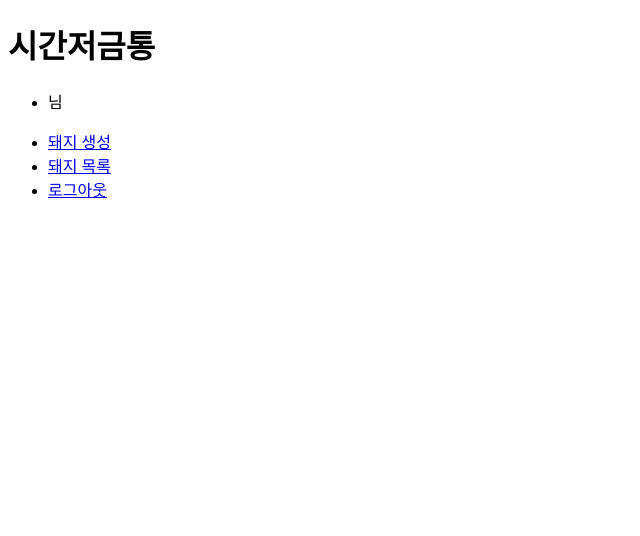
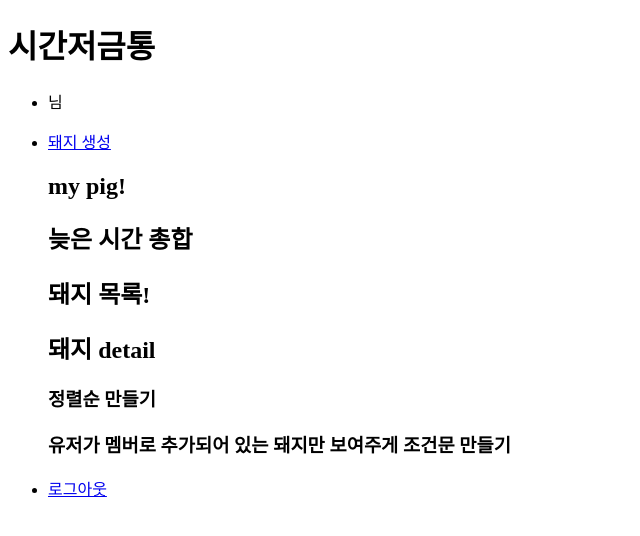
Before and after one commit to HaYoonsoo/onejo, a Django app: page / in a window 1280 px wide. Shown: the top 536 px of the page, without its empty margins (0-640 px from the left). Run offline with Django 4.2, Linux system fonts and the light colour scheme; the visitor is signed in with stand-in values (Sample User, id 1); data that the repository does not hold is empty.

Commit message:
commit before pull

```diff
--- a/app/admin.py
+++ b/app/admin.py
@@ -1,6 +1,7 @@
 from django.contrib import admin
-from .models import Profile, Pig
+from .models import Profile, Pig, Schedule
 
 # Register your models here.
 admin.site.register(Profile)
 admin.site.register(Pig)
+admin.site.register(Schedule)
--- a/app/models.py
+++ b/app/models.py
@@ -27,7 +27,7 @@ class Participants(models.Model):
 class Pig(models.Model):
     pig_name = models.CharField(max_length=20)
     pig_description = models.TextField()
-    participants = models.ForeignKey(Participants, on_delete=models.CASCADE, related_name="pig_info")
+    # participants = models.ForeignKey(Participants, on_delete=models.CASCADE, related_name="pig_info")
     exchange_rate = models.FloatField(validators=[MinValueValidator(1)])
 
     def __str__(self):
--- a/app/templates/home.html
+++ b/app/templates/home.html
@@ -13,19 +13,54 @@
         <li>
             <p>{{ user.profile.nickname }} 님</p>
         </li>
+
         <li>
-            <a href="{% url 'makePig' %}">돼지 생성</a>
+            <a href="{% url 'pig_new' %}">돼지 생성</a>
         </li>
-        <li>
-            <a href="{% url 'list' %}">돼지 목록</a>
-        </li>
+
+
+        <div>
+          <h2>my pig!</h2>
+          <h2> 늦은 시간 총합</h2>
+        </div>
+
+
+
+        <div>
+            <h2>돼지 목록!</h2>
+
+
+            <h2>돼지 detail</h2>   <h3>정렬순 만들기</h3>
+            <h3>유저가 멤버로 추가되어 있는 돼지만 보여주게 조건문 만들기</h3>
+            <ul>
+                {% for pig in pigs %}
+                <li>
+                    <a href="{% url 'pig_detail' %}">{{ pig.pig_name }}</a>
+                    {% comment %}detail 페이지로 넘어가도록 pk 넣기 {% endcomment %}
+                    <h3>모임 돼지별 총액</h3>
+                    <h3>모임 detail 페이지로 넘겨주는 버튼</h3>
+
+                    {% comment %} <a href="{% url %}"></a> {% endcomment %}
+                </li>
+                {% endfor %}
+            </ul>
+        </div>
+
         <li>
             <a href="{% url 'logout' %}">로그아웃</a>
         </li>
         {% else %}
-        <li>
-            <a href="{% url 'login' %}">로그인</a>
-        </li>
+        <section>
+          <form method="POST">
+              {% csrf_token %} {% if error %}
+              <p>{{ error }}</p>
+              {% endif %}
+              <input type="text" name="username" placeholder="아이디" />
+              <input type="password" name="password" placeholder="비밀번호" />
+              <button>로그인</button>
+          </form>
+        </section>
+
         <li>
             <a href="{% url 'signup' %}">회원가입</a>
         </li>
--- a/app/views.py
+++ b/app/views.py
@@ -6,7 +6,8 @@ from django.contrib.auth.decorators import login_required
 
 # Create your views here.
 def home(request):
-    return render(request, "home.html")
+    pigs = Pig.objects.all()
+    return render(request, "home.html", {'pigs': pigs})
 
 def signup(request):
     if request.method == "POST":
@@ -46,17 +47,28 @@ def logout(request):
     return redirect("home")
 
 @login_required(login_url="/registration/login")
-def makePig(request):
+def pig_new(request):
     if request.method == "POST":
 
         new_Pig = Pig.objects.create(
-            Pig_name = request.POST["Pig_name"],
-            Pig_content = request.POST["Pig_content"],
+            pig_name = request.POST["pig_name"],
+            pig_description = request.POST["pig_description"],
+            exchange_rate = request.POST["exchange_rate"],
         )
         return redirect('home')
-    return render(request, 'makePig.html')
+    return render(request, 'pig_new.html')
 
-@login_required(login_url="/registration/login")
-def list(request):
-    pigs = Pig.objects.all()
-    return render(request, 'list.html', {'pigs': pigs})
+
+
+def pig_detail(request):
+  return render(request, 'pig_detail.html')
+
+
+
+def schedule_new(request):
+  return render(request, 'schedule_new.html')
+
+
+
+def pig_bye(request):
+  return render(request, 'pig_bye.html')
--- a/project/urls.py
+++ b/project/urls.py
@@ -24,6 +24,8 @@ urlpatterns = [
     path('registration/login', views.login, name="login"),
     path('registration/logout', views.logout, name="logout"),
     path('registration/logout', views.logout, name="logout"),
-    path('makePig', views.makePig, name="makePig"),
-    path('list', views.list, name="list"),
+    path('pig_new', views.pig_new, name="pig_new"),
+    path('pig_detail', views.pig_detail, name="pig_detail"),
+    path('schedule_new', views.schedule_new, name="schedule_new"),
+
 ]
```
Also changed, not shown: app/templates/makePig.html (deleted, +0 -18 lines), app/templates/pig_bye.html (renamed from app/templates/list.html, +3 -8 lines), app/templates/pig_detail.html (added, +19 -0 lines), app/templates/pig_new.html (added, +30 -0 lines), app/templates/registration/login.html (deleted, +0 -21 lines), app/templates/schedule_new.html (added, +25 -0 lines), app/migrations/0002_pig_exchange_rate_pig_participants.py (added), app/migrations/0003_remove_pig_participants.py (added).
